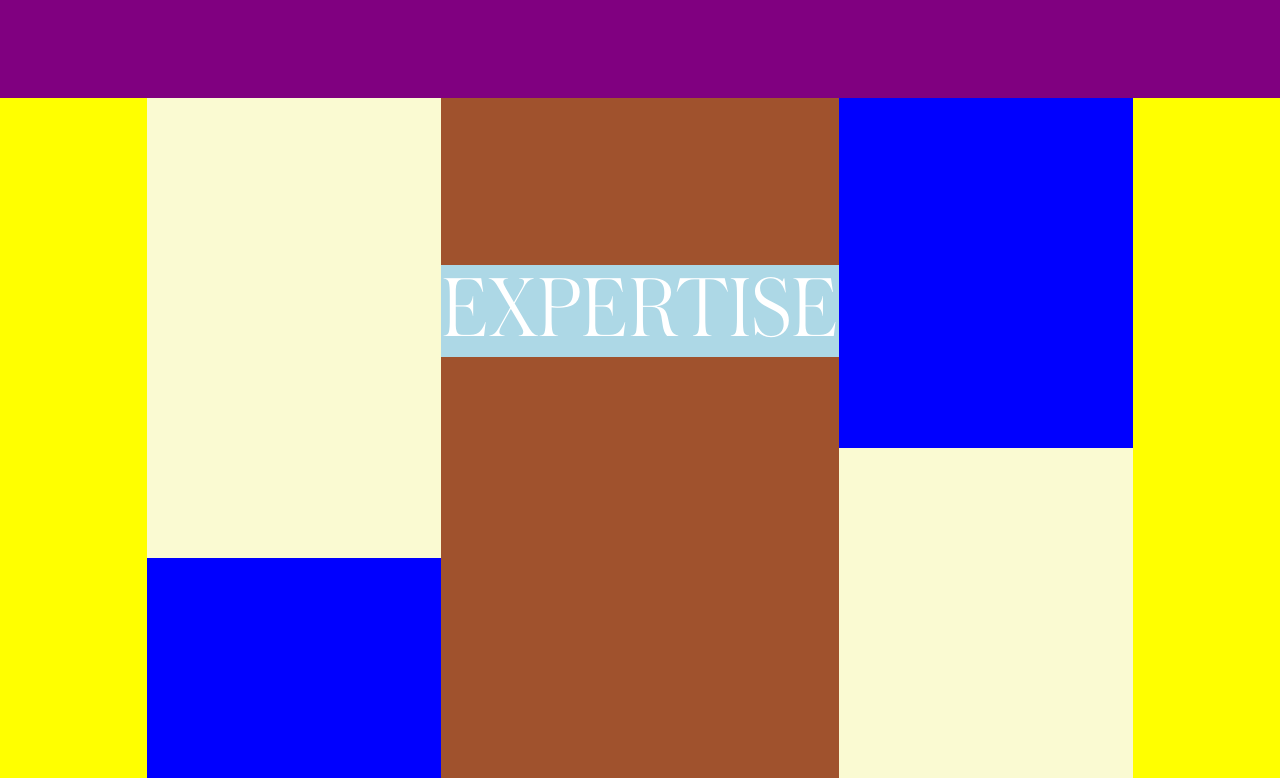
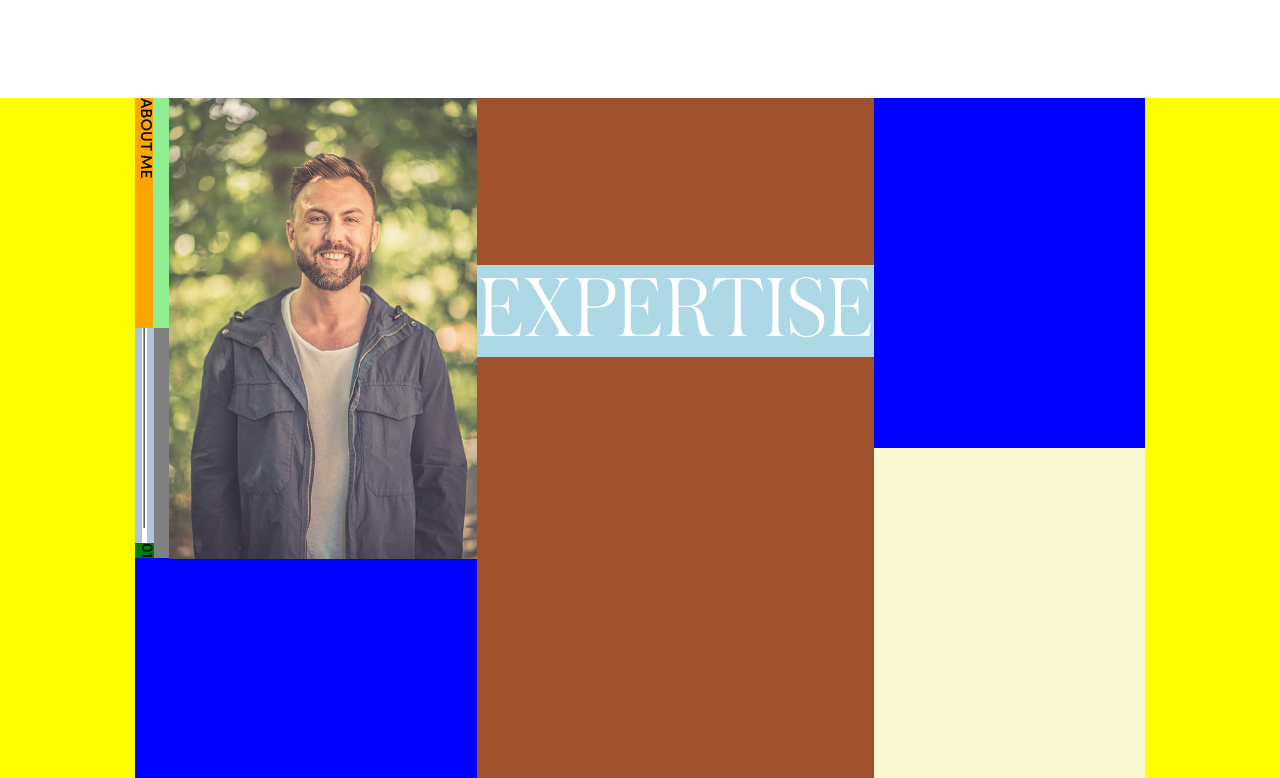
Before and after one commit to AtQ0/digital-playground, a plain HTML site: page Home.html in a window 1280 px wide. Shown: the part 1602-2380 px from the top of the page. Drawn offline with nearby package versions, Linux system fonts and the light colour scheme.

Commit message:
updating aboutMeHome

```diff
--- a/CSS/Styles.css
+++ b/CSS/Styles.css
@@ -1036,7 +1036,7 @@
     display: grid;
     grid-template-columns: 1fr 2fr 2.5fr 2fr 1fr;
     grid-template-rows: 100px 1515px 100px;
-    background-color: purple;
+    background-color: white;
     height: auto;
 }
 
@@ -1075,7 +1075,7 @@
 }
 
 /*============================================================================================*/
-/*============================ Styling of each area of interest ==============================*/
+/*======================== General Styling of each area of interest ==========================*/
 /*============================================================================================*/
 
 
@@ -1095,7 +1095,7 @@
 }
 
 .verticalSpaceBetweenLeftDivs{
-    height: 245px;
+    height: 247px;
     background-color: blue;
     grid-column: 1/2;
     grid-row: 2/3;
@@ -1165,14 +1165,135 @@
     height: 450px;
 }
 
+/*============================================================================================*/
+/*===================== Detailed styling of About ME, area of interest =======================*/
+/*============================================================================================*/
+
+/*Divide aboutMeHome into two columns*/
+.aboutMeHome{
+    display: grid;
+    grid-template-columns: 1fr 10fr;
+    grid-template-rows: 1fr;
+
+}
+
+.aboutMeHomeLeft{
+    grid-column: 1/2;
+    grid-row: 1/2;
+    background-color: lightgreen;
+    width: 34px;
+}
+
+.aboutMeHomeRight{
+    grid-column: 2/3;
+    grid-row: 1/2;
+    background-color: lightskyblue;
+    height: 460px;
+
+}
+
+
+/*Divide aboutMeHomeLeft into two rows*/
+.aboutMeHomeLeft{
+    display: grid;
+    grid-template-columns: 1fr;
+    grid-template-rows: 1fr 1fr;
+}
+
+
+.aboutMeHomeHeader{
+    grid-column: 1/2;
+    grid-row: 1/2;
+    background-color: orange;
+    font-family: Sofia-Pro;
+
+
+    /*Changes the writing mode inside of a div into vertical (right to left)*/
+    writing-mode: vertical-rl;
+
+    margin-left: 0px;
+    padding-left: 0px;
+}
+
+.aboutMeHomeLineANDNumber{
+    grid-column: 1/2;
+    grid-row: 2/3;
+    background-color: grey;
+
+}
+
+/*Adjust container for*/
+.containerLineAndNumberAboutMe{
+    background-color: lightsteelblue;
+    width: 18.5px;
+
+    display: flex;
+    flex-direction: column;
+    justify-content: center;
+    align-items: center;
+}
+
+
+.svgLineAboutMeHome{
+    background-color: white;
+}
+
+.aboutMeHomeNumber{
+    grid-column: 1/2;
+    grid-row: 1/2;
+    background-color: green;
+    font-family: Sofia-Pro;
+
+    /*Changes the writing mode inside of a div into vertical (right to left)*/
+    writing-mode: vertical-rl;
+    width: 16px;
+    padding-left: 2.5px;
+
+
+    display: flex;
+    justify-content: center;
+    align-items: center;
+
+
+}
+
 
 /*============================================================================================*/
 /*============================== Styling of the Contact me Div ===============================*/
 /*============================================================================================*/
 
-.contactMeHome p, h1{
-    color: white;
+.contactMeHome{
+    display: flex;
+
+    height: 87vh;
 }
+
+.leftContactHome{
+    background-color: lightgray;
+    width: 50%;
+    height: auto;
+
+
+}
+
+.rightContactHome{
+    background-color: lightcoral;
+    width: 50%;
+    height: auto;
+    display: flex;
+    justify-content: center;
+    align-items: center;
+
+}
+
+.containerContactMeHome{
+    background-color: lightsteelblue;
+    width: 70%;
+    height: 250px;
+
+
+}
+
 
 
 /*============================================================================================*/
--- a/Home.html
+++ b/Home.html
@@ -252,7 +252,32 @@
                 <div id="areasOfInterestHome" class="areasOfInterestHome">
                     <div class="firstColumnOfInterestFromLeft"></div>
                     <div class="secondColumnOfInterestFromLeft">
-                        <div class="aboutMeHome"></div>
+                        <div class="aboutMeHome">
+
+                            <div class="aboutMeHomeLeft">
+                                <p class="aboutMeHomeHeader">ABOUT ME</p>
+
+
+                                <div class="aboutMeHomeLineANDNumber">
+
+                                    <div class="containerLineAndNumberAboutMe">
+                                        <!--Vertical SVG Line-->
+                                        <svg id="svgLineAboutMeHome" class="svgLineAboutMeHome" width="5" height="215">
+                                            <rect  y="0" x="1.6" width="1" height="200"></rect>
+                                        </svg>
+                                        <p class="aboutMeHomeNumber">01</p>
+
+                                    </div>
+
+                                </div>
+
+                            </div>
+
+                            <div class="aboutMeHomeRight">
+                                <img src="./00.Media/Images/IMG_Portrait.JPG" alt="" height="460.5">
+                            </div>
+
+                        </div>
                         <div class="verticalSpaceBetweenLeftDivs"></div>
                         <div class="photographyHome"></div>
                     </div>
@@ -271,15 +296,18 @@
                 <div id="contactMeHome" class="contactMeHome">
                     <div class="leftContactHome">
                         <!--Put small image slide here-->
+                        heeey
 
                     </div>
                     <div class="rightContactHome">
-                        <h1 class="headerContactMeHome">
-                            CONTACT ME
-                        </h1>
-                        <p class="paragraphContactMeHome">
-                            Lorem ipsum dolor sit amet consectetur adipisicing elit. Distinctio consectetur error corrupti, dignissimos ut eveniet odit adipisci. Eligendi sunt ipsum, quae fuga est vel laboriosam aperiam veniam nesciunt placeat repudiandae?
-                        </p>
+                        <div class="containerContactMeHome">
+                            <h1>Conctact Me</h1>
+                            <p>Lorem ipsum dolor, sit amet consectetur adipisicing elit. Illum eligendi pariatur distinctio, temporibus enim perferendis quaerat, ratione cupiditate voluptate harum autem, laborum cumque asperiores quibusdam modi nesciunt dolorum adipisci ut.</p>
+                            <form action="">
+                                <input type="text">
+
+                            </form>
+                        </div>
                     </div>
 
                 </div>
--- a/JavaScript/Script.js
+++ b/JavaScript/Script.js
@@ -239,11 +239,13 @@ window.addEventListener('resize', () => {
 /*======= Change text color of nav and rotating logo depending on background =========*/
 /*====================================================================================*/
 
+/*TO BE DONE*/
+
 /*====================================================================================*/
 /*==================================== Highlights ====================================*/
 /*====================================================================================*/
 
-
+/*TO BE DONE*/
 
 
 /*====================================================================================*/
```
